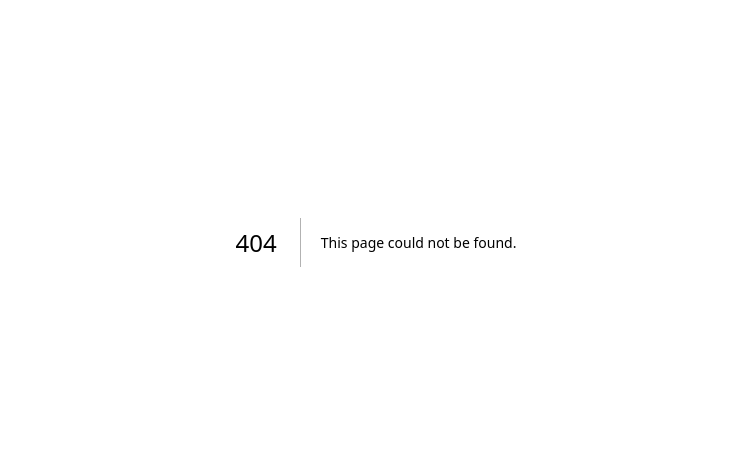
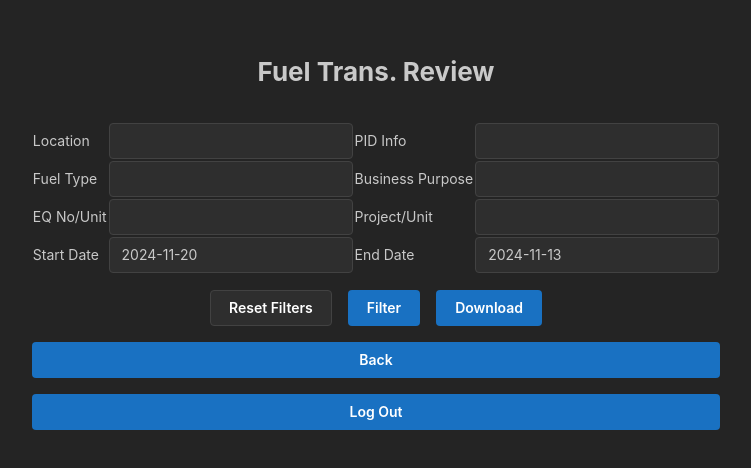
Before and after one commit to fuel-kiosk-CS-team/fuel-kiosk-dc, a Next.js app in the folder fuel-kiosk/: page /transactions in a window 1280 px wide. Before the commit this address had no page. Shown: the part 158-626 px from the top of the page, without its empty margins (264-1015 px from the left). Built offline with nearby package versions, Linux system fonts and the light colour scheme.

Commit message:
Added Transaction Page

```diff
--- /dev/null
+++ b/fuel-kiosk/src/app/transactions/page.js
@@ -0,0 +1,80 @@
+'use client'
+
+import { useState } from "react";
+import { useRouter } from "next/navigation";
+
+import { Stack, TextInput, Button, Table, Title, Group } from "@mantine/core";
+
+export default function FuelTransLog() {
+    const router = useRouter();
+
+    const [filters, setFilters] = useState({
+        loc_code: "",
+        pid_info: "",
+        fuel_type: "",
+        business_purpose: "",
+        eq_no: "",
+        acct_code: "",
+        start: new Date().toISOString().slice(0, 10),
+        end: new Date(new Date().setDate(new Date().getDate() - 7)).toISOString().slice(0, 10),
+    });
+
+    const handleChange = (e) => {
+        const { name, value } = e.target;
+        setFilters((prev) => ({ ...prev, [name]: value }));
+    };
+
+    const handleReset = () => {
+        setFilters({
+            loc_code: "",
+            pid_info: "",
+            fuel_type: "",
+            business_purpose: "",
+            eq_no: "",
+            acct_code: "",
+            start: new Date().toISOString().slice(0, 10),
+            end: new Date(new Date().setDate(new Date().getDate() - 7)).toISOString().slice(0, 10),
+        });
+    };
+
+    return (
+        <Stack>
+            <Title align="center" order={2} mb="md">Fuel Trans. Review</Title>
+            <Table>
+                <tbody>
+                    <tr>
+                        <td>Location</td>
+                        <td><TextInput name="loc_code" value={filters.loc_code} onChange={handleChange} /></td>
+                        <td>PID Info</td>
+                        <td><TextInput name="pid_info" value={filters.pid_info} onChange={handleChange} /></td>
+                    </tr>
+                    <tr>
+                        <td>Fuel Type</td>
+                        <td><TextInput name="fuel_type" value={filters.fuel_type} onChange={handleChange} /></td>
+                        <td>Business Purpose</td>
+                        <td><TextInput name="business_purpose" value={filters.business_purpose} onChange={handleChange} /></td>
+                    </tr>
+                    <tr>
+                        <td>EQ No/Unit</td>
+                        <td><TextInput name="eq_no" value={filters.eq_no} onChange={handleChange} /></td>
+                        <td>Project/Unit</td>
+                        <td><TextInput name="acct_code" value={filters.acct_code} onChange={handleChange} /></td>
+                    </tr>
+                    <tr>
+                        <td>Start Date</td>
+                        <td><TextInput name="start" value={filters.start} onChange={handleChange} /></td>
+                        <td>End Date</td>
+                        <td><TextInput name="end" value={filters.end} onChange={handleChange} /></td>
+                    </tr>
+                </tbody>
+            </Table>
+            <Group justify="center">
+                <Button variant="default" onClick={handleReset}>Reset Filters</Button>
+                <Button>Filter</Button>
+                <Button>Download</Button>
+            </Group>
+            <Button onClick={() => router.back()}>Back</Button>
+            <Button onClick={() => router.push('/')}>Log Out</Button>
+        </Stack>
+    );
+};
```
Also changed, not shown: fuel-kiosk/src/app/components/fuelselector/FuelTypeSelector.js (+11 -1 lines).
